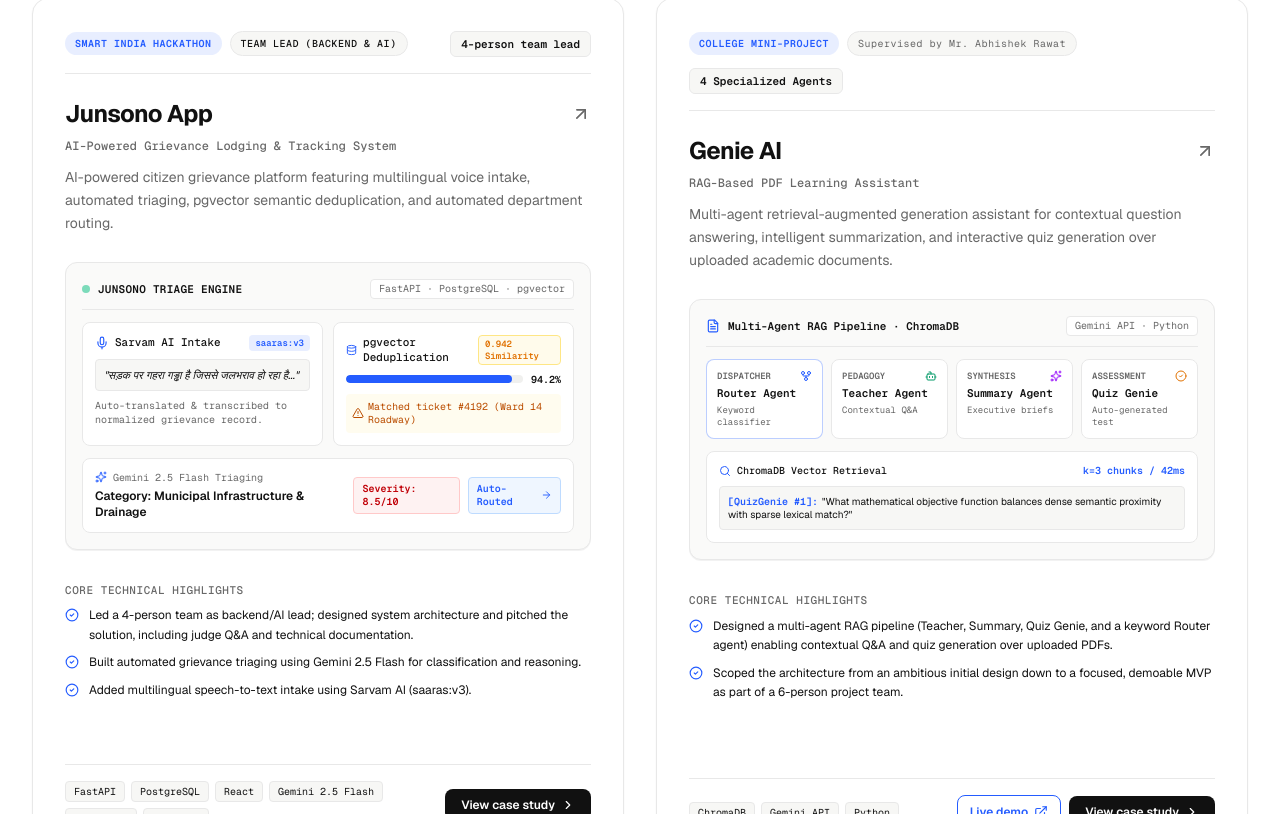
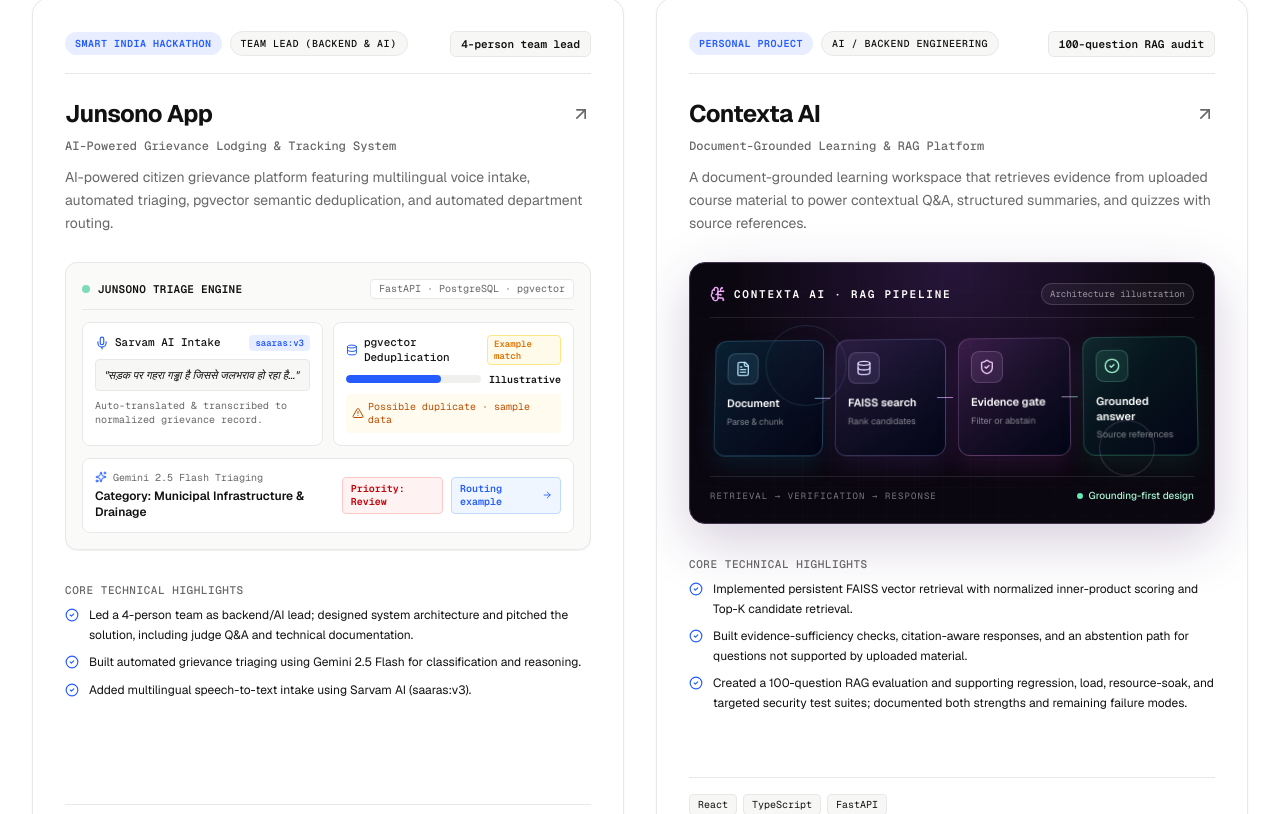
Before and after one commit to Ankitkumar06102005/portfolio, a React (Vite) app: page / in a window 1280 px wide. Shown: the part 1346-2160 px from the top of the page. Built offline with nearby package versions, Linux system fonts and the light colour scheme.

Commit message:
feat(portfolio): showcase Contexta AI
Replace Genie AI with Contexta AI, add animated RAG architecture visual, clarify demo loading status, and remove unsupported mock telemetry.

```diff
--- a/src/components/HeroVisual.tsx
+++ b/src/components/HeroVisual.tsx
@@ -55,7 +55,7 @@
     const resizeObserver = new ResizeObserver(handleResize);
     resizeObserver.observe(container);
 
-    const labels = ['pgvector', 'MiniLM-L6', 'FastAPI', 'ChromaDB', 'RAG', 'Gemini 2.5', 'XGBoost', 'Embeddings', 'STT (Sarvam)', 'CosineSim', 'TF-IDF', 'Multi-Agent'];
+    const labels = ['document', 'query', 'embedding', 'retrieval', 'ranking', 'context', 'chunk', 'source', 'semantic', 'evidence', 'index', 'answer'];
     const nodes: Node[] = Array.from({ length: 28 }, (_, index) => {
       const isSpecial = index < labels.length;
       return {
@@ -170,7 +170,7 @@
         <canvas ref={canvasRef} className="absolute inset-0 h-full w-full cursor-crosshair" />
         <div className="pointer-events-none absolute left-4 top-4 rounded-lg border border-[#E8E8E8] bg-white/95 px-3.5 py-2.5 shadow-xs backdrop-blur-md">
           <div className="flex items-center gap-2"><span className="h-2 w-2 animate-ping rounded-full bg-[#245CFF]" /><span className="text-[11px] font-mono font-medium uppercase tracking-wider text-[#686868]">Vector Field Simulation</span></div>
-          <p className="mt-0.5 text-xs font-mono font-semibold text-[#111111]">Cosine Similarity Engine</p>
+          <p className="mt-0.5 text-xs font-mono font-semibold text-[#111111]">Vector Retrieval Simulation</p>
         </div>
         <div className="pointer-events-none absolute right-4 top-4 flex items-center gap-2 rounded-lg border border-[#E8E8E8] bg-white/95 px-3 py-1.5 shadow-xs backdrop-blur-md">
           <span className="text-[10px] font-mono text-[#686868]">DIM:</span><span className="text-[11px] font-mono font-medium text-[#111111]">{activeEmbedding.dim}</span><span className="text-[#D4D4D0]">|</span><span className="text-[10px] font-mono text-[#686868]">SIM:</span><span className="text-[11px] font-mono font-semibold text-[#245CFF]">{activeEmbedding.sim.toFixed(3)}</span>
@@ -188,7 +188,7 @@
 
       <div className="mt-6 rounded-xl border border-[#E8E8E8] bg-[#F7F7F5] p-5 text-center sm:p-6">
         <p className="mb-2 text-xs font-mono font-semibold uppercase tracking-widest text-[#245CFF]">Cosine Similarity Engine</p>
-        <p className="mx-auto max-w-2xl text-sm leading-relaxed text-[#686868]">This interactive visualization shows how AI compares meaning. Each point represents an embedding, while cosine similarity measures how close two vectors are, helping search and recommendation systems find relevant results.</p>
+        <p className="mx-auto max-w-2xl text-sm leading-relaxed text-[#686868]">Illustrative animation only — these points and connections are not live application telemetry or measured similarity scores. The scene demonstrates how vector-based systems can organize and compare representations.</p>
       </div>
     </>
   );
--- a/src/components/ProjectCard.tsx
+++ b/src/components/ProjectCard.tsx
@@ -7,7 +7,7 @@
 interface ProjectCardProps { key?: string; project: Project; onOpenCaseStudy: (project: Project) => void; }
 
 const LIVE_DEMOS: Record<string, string> = {
-  'genie-ai': 'https://ankitkumar06102005.github.io/GenieAI/',
+  'contexta-ai': 'https://contextaai-iota.vercel.app/',
   'resume-iq': 'https://resumeiq-partner.streamlit.app/',
   'legal-lens': 'https://legallens-xi.vercel.app/',
 };
--- a/src/components/ProjectVisualMockup.tsx
+++ b/src/components/ProjectVisualMockup.tsx
@@ -11,6 +11,7 @@
   Database,
   Search,
   Sparkles,
+  ShieldCheck,
 } from 'lucide-react';
 import { Project } from '../types';
 
@@ -19,6 +20,50 @@
 }
 
 export function ProjectVisualMockup({ project }: ProjectVisualMockupProps) {
+  if (project.visualType === 'contexta') {
+    return (
+      <div className="relative w-full overflow-hidden rounded-2xl border border-[#43334F] bg-[#0B0710] p-4 text-xs text-white shadow-[0_18px_55px_rgba(67,30,94,0.22)] sm:p-5">
+        <div className="absolute inset-0 bg-[radial-gradient(ellipse_at_50%_0%,rgba(168,85,247,0.18),transparent_60%)]" />
+        <div className="absolute inset-0 opacity-20 [background-image:linear-gradient(rgba(255,255,255,0.07)_1px,transparent_1px),linear-gradient(90deg,rgba(255,255,255,0.07)_1px,transparent_1px)] [background-size:28px_28px]" />
+        <div className="relative z-10 flex flex-wrap items-center justify-between gap-2 border-b border-white/10 pb-3">
+          <div className="flex items-center gap-2">
+            <BrainCircuit className="h-4 w-4 text-fuchsia-300" />
+            <span className="font-mono text-[10px] font-semibold uppercase tracking-[0.16em] text-white sm:text-[11px]">Contexta AI · RAG pipeline</span>
+          </div>
+          <span className="rounded-full border border-white/15 bg-white/5 px-2 py-1 font-mono text-[9px] text-white/55">Architecture illustration</span>
+        </div>
+        <div className="relative z-10 py-5 [perspective:1000px]">
+          <div className="grid grid-cols-2 gap-3 transition-transform duration-700 [transform:rotateX(5deg)_rotateY(-4deg)] hover:[transform:rotateX(0deg)_rotateY(0deg)] sm:grid-cols-4">
+            <div className="relative min-h-[112px] rounded-xl border border-sky-300/25 bg-gradient-to-br from-sky-400/15 to-slate-950/80 p-3 shadow-[0_12px_24px_rgba(14,165,233,0.10)]">
+              <div className="mb-3 flex h-8 w-8 items-center justify-center rounded-lg border border-sky-200/20 bg-sky-300/10"><FileText className="h-4 w-4 text-sky-200" /></div>
+              <p className="text-[11px] font-semibold text-white">Document</p><p className="mt-1 text-[9px] leading-relaxed text-white/50">Parse & chunk</p>
+              <span className="absolute -right-2 top-1/2 hidden h-px w-4 bg-gradient-to-r from-sky-300/70 to-fuchsia-300/70 sm:block" />
+            </div>
+            <div className="relative min-h-[112px] rounded-xl border border-violet-300/25 bg-gradient-to-br from-violet-400/15 to-slate-950/80 p-3 shadow-[0_12px_24px_rgba(139,92,246,0.10)]">
+              <div className="mb-3 flex h-8 w-8 items-center justify-center rounded-lg border border-violet-200/20 bg-violet-300/10"><Database className="h-4 w-4 text-violet-200" /></div>
+              <p className="text-[11px] font-semibold text-white">FAISS search</p><p className="mt-1 text-[9px] leading-relaxed text-white/50">Rank candidates</p>
+              <span className="absolute -right-2 top-1/2 hidden h-px w-4 bg-gradient-to-r from-violet-300/70 to-fuchsia-300/70 sm:block" />
+            </div>
+            <div className="relative min-h-[112px] rounded-xl border border-fuchsia-300/25 bg-gradient-to-br from-fuchsia-400/15 to-slate-950/80 p-3 shadow-[0_12px_24px_rgba(217,70,239,0.10)]">
+              <div className="mb-3 flex h-8 w-8 items-center justify-center rounded-lg border border-fuchsia-200/20 bg-fuchsia-300/10"><ShieldCheck className="h-4 w-4 text-fuchsia-200" /></div>
+              <p className="text-[11px] font-semibold text-white">Evidence gate</p><p className="mt-1 text-[9px] leading-relaxed text-white/50">Filter or abstain</p>
+              <span className="absolute -right-2 top-1/2 hidden h-px w-4 bg-gradient-to-r from-fuchsia-300/70 to-emerald-300/70 sm:block" />
+            </div>
+            <div className="relative min-h-[112px] rounded-xl border border-emerald-300/25 bg-gradient-to-br from-emerald-400/15 to-slate-950/80 p-3 shadow-[0_12px_24px_rgba(16,185,129,0.10)]">
+              <div className="mb-3 flex h-8 w-8 items-center justify-center rounded-lg border border-emerald-200/20 bg-emerald-300/10"><CheckCircle2 className="h-4 w-4 text-emerald-200" /></div>
+              <p className="text-[11px] font-semibold text-white">Grounded answer</p><p className="mt-1 text-[9px] leading-relaxed text-white/50">Source references</p>
+            </div>
+          </div>
+          <div className="pointer-events-none absolute left-[12%] top-2 h-20 w-20 rounded-full border border-sky-300/15 [transform:translateZ(22px)] motion-safe:animate-[spin_18s_linear_infinite]" />
+          <div className="pointer-events-none absolute right-[8%] bottom-0 h-14 w-14 rounded-full border border-fuchsia-300/20 motion-safe:animate-[spin_12s_linear_infinite_reverse]" />
+        </div>
+        <div className="relative z-10 flex items-center justify-between gap-3 border-t border-white/10 pt-3">
+          <span className="font-mono text-[9px] uppercase tracking-[0.12em] text-white/45">Retrieval → verification → response</span>
+          <span className="inline-flex items-center gap-1.5 text-[10px] font-medium text-emerald-200"><span className="h-1.5 w-1.5 rounded-full bg-emerald-300" /> Grounding-first design</span>
+        </div>
+      </div>
+    );
+  }
   if (project.visualType === 'junsono') {
     return (
       <div className="w-full bg-[#FAFAF9] rounded-xl border border-[#E8E8E8] p-4 text-xs font-mono space-y-3 shadow-2xs overflow-hidden select-none">
@@ -35,7 +80,7 @@
           </span>
         </div>
 
-        {/* Live complaint intake stream */}
+        {/* Illustrative complaint workflow */}
         <div className="grid grid-cols-1 sm:grid-cols-2 gap-2.5">
           {/* Multilingual Audio Intake */}
           <div className="bg-white p-3 rounded-lg border border-[#E8E8E8] space-y-2">
@@ -64,18 +109,18 @@
                 pgvector Deduplication
               </span>
               <span className="text-[9px] font-semibold text-amber-600 bg-amber-50 px-1.5 py-0.5 rounded border border-amber-200">
-                0.942 Similarity
+                Example match
               </span>
             </div>
             <div className="flex items-center gap-2">
               <div className="flex-1 bg-[#F0F0EE] h-2 rounded-full overflow-hidden">
-                <div className="bg-[#245CFF] h-full rounded-full w-[94%]" />
+                <div className="bg-[#245CFF] h-full rounded-full w-[70%]" />
               </div>
-              <span className="text-[10px] text-[#111111] font-semibold">94.2%</span>
+              <span className="text-[10px] text-[#111111] font-semibold">Illustrative</span>
             </div>
             <div className="text-[10px] text-amber-700 bg-amber-50/80 p-1.5 rounded flex items-center gap-1">
               <AlertTriangle className="w-3 h-3 shrink-0" />
-              <span>Matched ticket #4192 (Ward 14 Roadway)</span>
+              <span>Possible duplicate · sample data</span>
             </div>
           </div>
         </div>
@@ -93,10 +138,10 @@
           </div>
           <div className="flex items-center gap-2">
             <span className="px-2 py-1 rounded bg-red-50 text-red-700 border border-red-200 text-[10px] font-semibold">
-              Severity: 8.5/10
+              Priority: Review
             </span>
             <span className="px-2 py-1 rounded bg-blue-50 text-[#245CFF] border border-blue-200 text-[10px] font-semibold flex items-center gap-1">
-              <span>Auto-Routed</span>
+              <span>Routing example</span>
               <ArrowRight className="w-3 h-3" />
             </span>
           </div>
--- a/src/data/portfolioData.ts
+++ b/src/data/portfolioData.ts
@@ -87,57 +87,58 @@
     },
   },
   {
-    id: 'genie-ai',
-    title: 'Genie AI',
-    category: 'RAG-Based PDF Learning Assistant',
-    context: 'College Mini-Project',
-    supervisor: 'Mr. Abhishek Rawat',
-    tech: ['ChromaDB', 'Gemini API', 'Python'],
+    id: 'contexta-ai',
+    title: 'Contexta AI',
+    category: 'Document-Grounded Learning & RAG Platform',
+    context: 'Personal Project',
+    role: 'AI / Backend Engineering',
+    tech: ['React', 'TypeScript', 'FastAPI', 'Python', 'FAISS', 'Gemini API', 'Docker'],
     shortDescription:
-      'Multi-agent retrieval-augmented generation assistant for contextual question answering, intelligent summarization, and interactive quiz generation over uploaded academic documents.',
+      'A document-grounded learning workspace that retrieves evidence from uploaded course material to power contextual Q&A, structured summaries, and quizzes with source references.',
     highlights: [
-      'Designed a multi-agent RAG pipeline (Teacher, Summary, Quiz Genie, and a keyword Router agent) enabling contextual Q&A and quiz generation over uploaded PDFs.',
-      'Scoped the architecture from an ambitious initial design down to a focused, demoable MVP as part of a 6-person project team.',
+      'Implemented persistent FAISS vector retrieval with normalized inner-product scoring and Top-K candidate retrieval.',
+      'Built evidence-sufficiency checks, citation-aware responses, and an abstention path for questions not supported by uploaded material.',
+      'Created a 100-question RAG evaluation and supporting regression, load, resource-soak, and targeted security test suites; documented both strengths and remaining failure modes.',
     ],
     metrics: {
-      label: 'Multi-Agent',
-      value: '4 Specialized Agents',
+      label: 'Evaluation',
+      value: '100-question RAG audit',
     },
-    visualType: 'genie',
+    visualType: 'contexta',
     deepDive: {
       overview:
-        'Built under the supervision of Mr. Abhishek Rawat to explore modular retrieval-augmented workflows. Genie AI decomposes the PDF learning experience into specialized agentic roles with an explicit router, preventing context bloat and improving precision.',
+        'Contexta AI turns uploaded learning material into a searchable, evidence-grounded study workspace. Its architecture separates the React interface, FastAPI service layer, Python retrieval components, persistent FAISS indexes, and specialized learning workflows. The evaluation work explicitly tracks retrieval coverage, unsupported answers, false abstentions, citation support, latency, and reliability rather than reporting a single headline score.',
       architectureNodes: [
         {
-          name: 'Keyword Router Agent',
-          type: 'Intent Dispatcher',
-          description: 'Classifies user queries into conceptual explanation, synthesis, or knowledge evaluation.',
+          name: 'Document Ingestion',
+          type: 'Parsing & Chunking',
+          description: 'Extracts document text and organizes it into page-aware chunks for downstream retrieval.',
         },
         {
-          name: 'Teacher Agent',
-          type: 'Explanatory Tutor',
-          description: 'Synthesizes pedagogical explanations referencing exact document excerpts.',
+          name: 'FAISS Vector Store',
+          type: 'Candidate Retrieval',
+          description: 'Uses a persistent vector index and normalized inner-product scoring to rank candidate chunks.',
         },
         {
-          name: 'Summary Agent',
-          type: 'Hierarchical Synthesis',
-          description: 'Generates structured bulleted executive summaries and chapter highlights.',
+          name: 'Evidence Gate',
+          type: 'Grounding & Abstention',
+          description: 'Checks candidate relevance and can decline to answer when the retrieved evidence is insufficient.',
         },
         {
-          name: 'Quiz Genie Agent',
-          type: 'Assessment Generator',
-          description: 'Constructs verified multiple-choice and conceptual quizzes directly from indexed chunks.',
+          name: 'Learning Agents',
+          type: 'Q&A, Summaries & Quizzes',
+          description: 'Routes supported document tasks through specialized workflows and returns source references.',
         },
       ],
       keyEngineeringAchievements: [
-        'Architected chunking and embedding storage using ChromaDB for sub-second chunk retrieval.',
-        'Constructed agent routing prompts ensuring deterministic responses and clean contextual isolation.',
-        'Led technical scoping within the 6-person team to ensure seamless end-to-end execution for presentation.',
+        'Separated document ingestion, vector retrieval, evidence filtering, answer generation, and source presentation into testable stages.',
+        'Built a canonical 100-question evaluation that includes answerable and unanswerable queries and tracks false abstentions alongside unsupported answers.',
+        'Added repeatable regression, load, resource-soak, and targeted security checks while documenting that targeted tests are not a comprehensive security certification.',
       ],
       technicalStackDetails: [
-        { category: 'Vector Store & Embeddings', tools: ['ChromaDB', 'Sentence Vectorizer', 'Python Document Parsing'] },
-        { category: 'LLM Reasoning', tools: ['Gemini API', 'Prompt Engineering', 'Structured JSON Output'] },
-        { category: 'Core Runtime', tools: ['Python 3.11', 'Multi-Agent Router'] },
+        { category: 'Frontend', tools: ['React', 'TypeScript', 'Vite', 'Tailwind CSS'] },
+        { category: 'Backend & Retrieval', tools: ['FastAPI', 'Python', 'FAISS', 'Persistent vector indexes'] },
+        { category: 'AI & Evaluation', tools: ['Gemini API', 'Evidence sufficiency checks', 'Citation evaluation', 'RAG benchmarks'] },
       ],
     },
   },
--- a/src/types.ts
+++ b/src/types.ts
@@ -9,7 +9,7 @@
   shortDescription: string;
   highlights: string[];
   metrics?: { label: string; value: string };
-  visualType: 'junsono' | 'genie' | 'resumeiq' | 'legallens';
+  visualType: 'junsono' | 'genie' | 'contexta' | 'resumeiq' | 'legallens';
   deepDive: {
     overview: string;
     architectureNodes: { name: string; type: string; description: string }[];
```
Also changed, not shown: src/components/DemoLoadingModal.tsx (+5 -2 lines).
